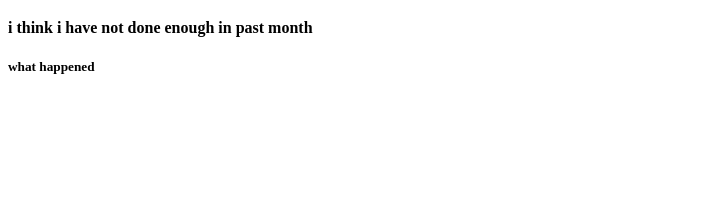
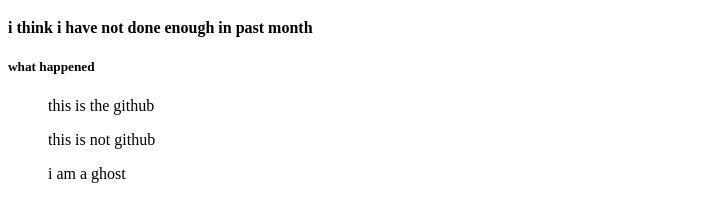
Before and after one commit to tanmoyach99/first-ever-website, a plain HTML site: page index.html in a window 1280 px wide. Shown: the part 61-282 px from the top of the page, without its empty margins (0-727 px from the left). Drawn offline with Linux system fonts and the light colour scheme.

Commit message:
problem solved

```diff
--- a/index.html
+++ b/index.html
@@ -10,5 +10,8 @@
     </h1>
     <h4>i think i have not done enough in past month</h4>
     <h5> what happened</h5>
+    <ul>this is the github</ul>
+    <ol>this is not github</ol>
+    <ol>i am a ghost</ol>
 </body>
 </html>
```
